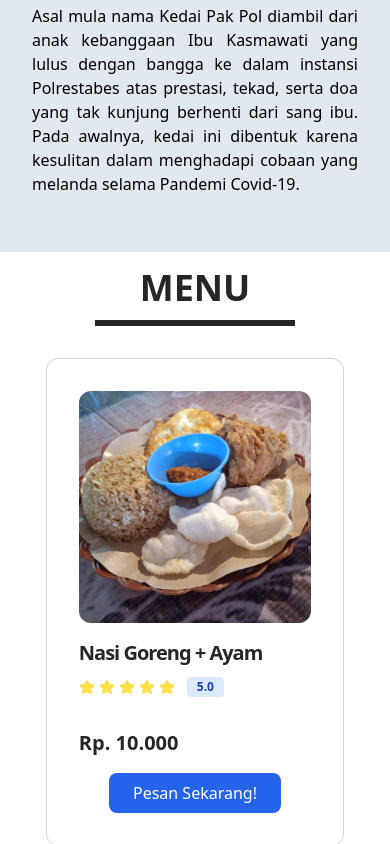
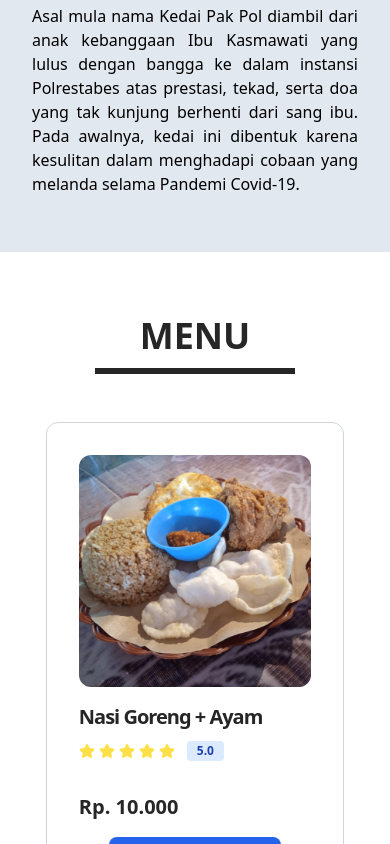
Before and after one commit to RAFIUSER/kedai-pakpol, a website: page index.html in a window 390 px wide. Shown: the part 1156-2000 px from the top of the page. Drawn offline with nearby package versions, Linux system fonts and the light colour scheme.

Commit message:
update lagi

```diff
--- a/index.html
+++ b/index.html
@@ -102,9 +102,9 @@
 
 
   <!-- Menu -->
-  <section class="w-full p-4 lg:p-16 ">
+  <section class="w-full py-16 px-4 lg:px-16 ">
 
-    <div class="container w-full flex flex-col justify-center gap-2 items-center mb-8 text-neutral-800">
+    <div class="container w-full flex flex-col justify-center gap-2 items-center mb-12 text-neutral-800" data-aos="fade-right">
       <h1 class="font-bold text-4xl ">MENU</h1>
       <svg height="10" width="200" xmlns="http://www.w3.org/2000/svg">
         <line x1="0" y1="10" x2="250" y2="10" style="stroke:#262626;stroke-width:12" />
@@ -112,7 +112,7 @@
     </div>
 
 
-    <div class="w-full flex items-center justify-center gap-8 flex-col md:flex-row md:flex-wrap text-neutral-800">
+    <div class="w-full flex items-center justify-center gap-8 flex-col md:flex-row md:flex-wrap text-neutral-800" data-aos="fade-up">
 
       <!-- Nasi Goreng Ayam -->
       <div class="cursor-pointer w-5/6 max-w-sm flex flex-col justify-center items-center border-gray-300 border rounded-xl hover:shadow-xl hover:scale-105 transition-transform">
```
Also changed, not shown: styles.css.
